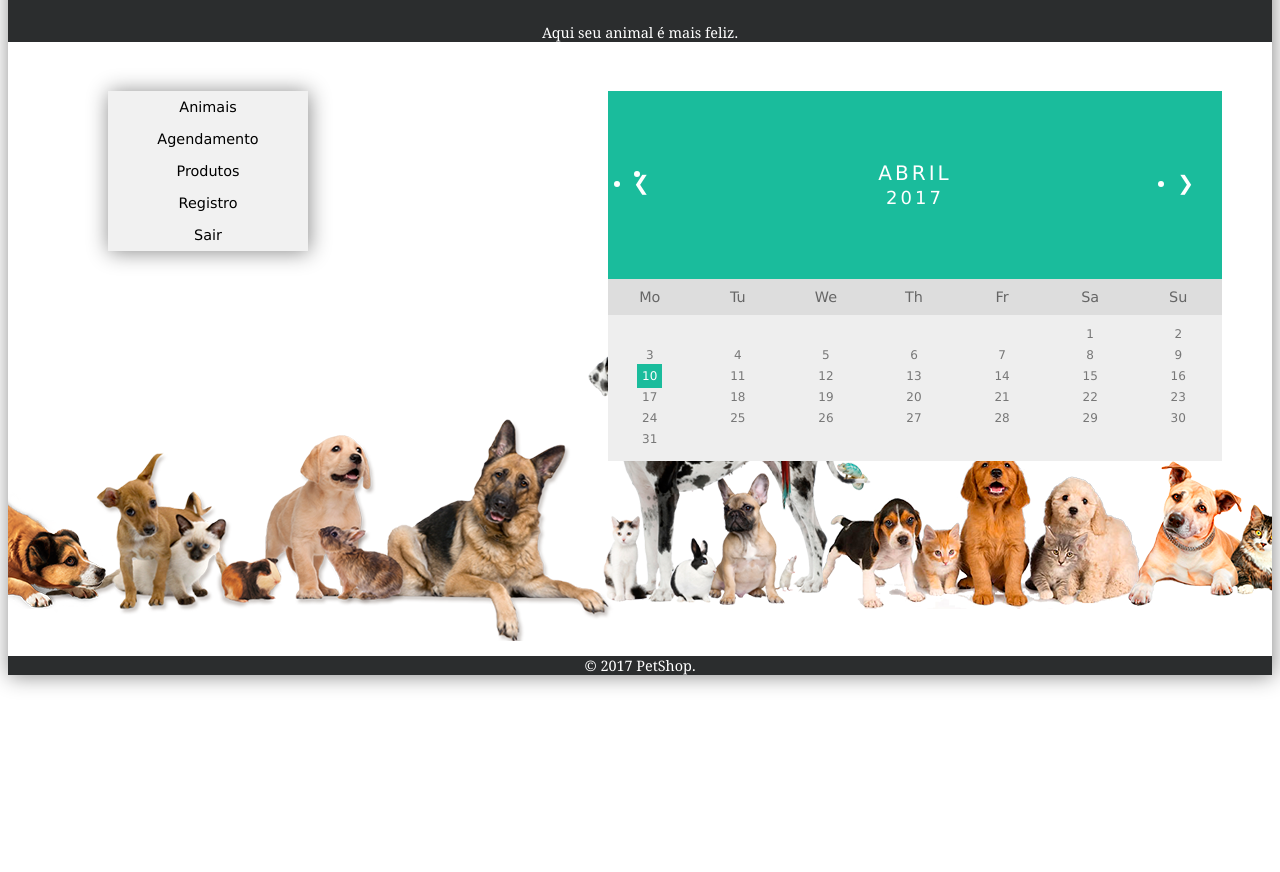
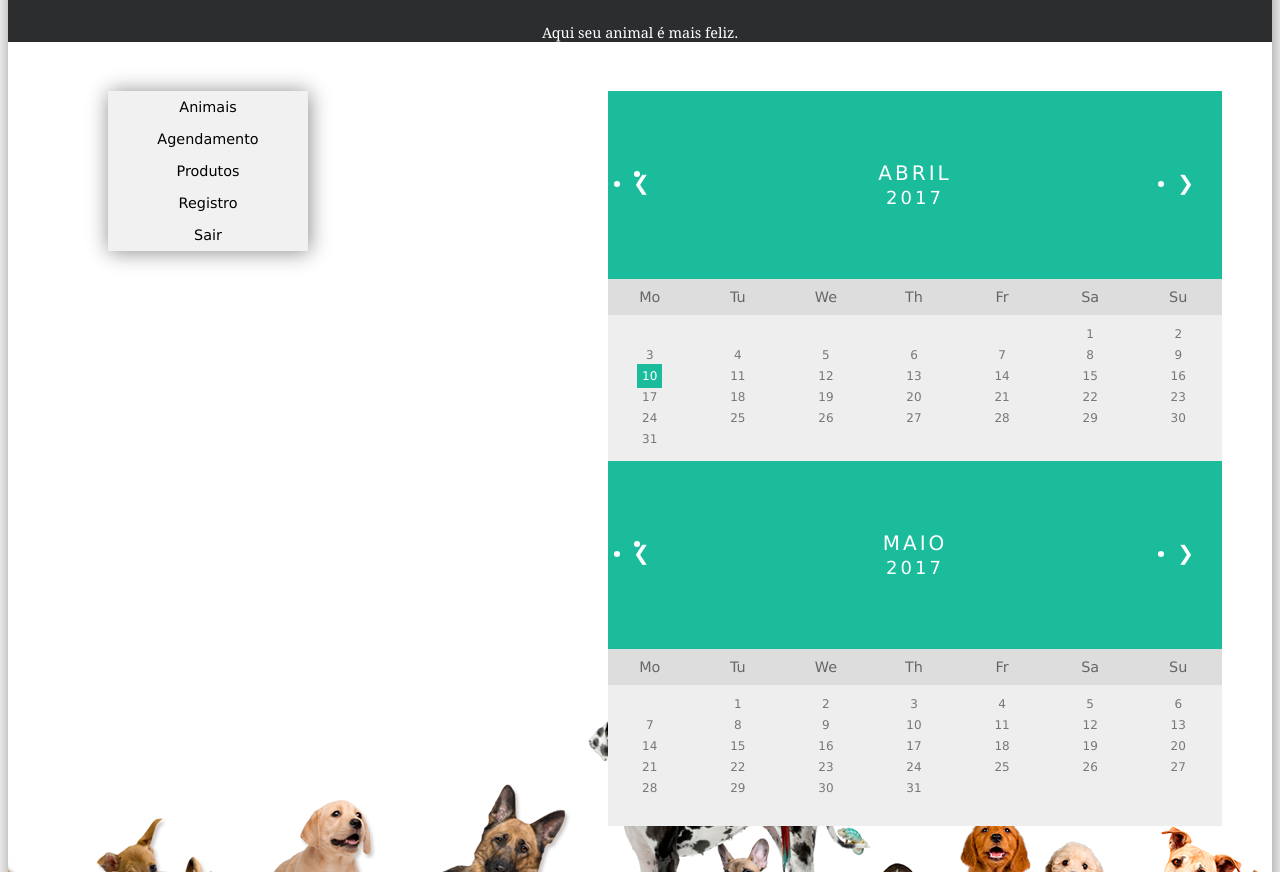
Before and after one commit to grobira/PetShopWeb, a plain HTML site: page PetShop/agendamento.html in a window 1280 px wide. Shown: the part 80-952 px from the top of the page. Before the commit the page ends 800 px from the top, so only its background shows below. Drawn offline with Linux system fonts and the light colour scheme; a web font is replaced by a local one.

Commit message:
nao consigo fazer o calendario ficar lado a lado

```diff
--- a/PetShop/agendamento.html
+++ b/PetShop/agendamento.html
@@ -26,6 +26,7 @@
 				</ul>
 				</div>
 				<div class="item">
+				<div class="calendar1">
 					<div class="month">
 					  <ul>
 					    <li class="prev">&#10094;</li>
@@ -92,6 +93,70 @@
 						<li></li>
 					</ul>
 				</div>
+				<div class="calendar2">
+					<div class="month">
+					  <ul>
+					    <li class="prev">&#10094;</li>
+					    <li class="next">&#10095;</li>
+					    <li style="text-align:center">
+					      Maio<br>
+					      <span style="font-size:18px">2017</span>
+					    </li>
+					  </ul>
+					</div>
+
+					<ul class="weekdays">
+					  <li>Mo</li>
+					  <li>Tu</li>
+					  <li>We</li>
+					  <li>Th</li>
+					  <li>Fr</li>
+					  <li>Sa</li>
+					  <li>Su</li>
+					</ul>
+
+					<ul class="days">
+						<li></li>
+						<li>1</li>
+						<li>2</li>
+						<li>3</li>
+						<li>4</li>
+						<li>5</li>
+						<li>6</li>
+						<li>7</li>
+						<li>8</li>
+						<li>9</li>
+						<li>10</li>
+						<li>11</li>
+						<li>12</li>
+						<li>13</li>
+						<li>14</li>
+						<li>15</li>
+						<li>16</li>
+						<li>17</li>
+						<li>18</li>
+						<li>19</li>
+						<li>20</li>
+						<li>21</li>
+						<li>22</li>
+						<li>23</li>
+						<li>24</li>
+						<li>25</li>
+						<li>26</li>
+						<li>27</li>
+						<li>28</li>
+						<li>29</li>
+						<li>30</li>
+						<li>31</li>
+						<li></li>
+						<li></li>
+						<li></li>
+						<li></li>
+						<li></li>
+						<li></li>
+					</ul>
+					</div>
+				</div>
 			</section>
 			<footer>
 				<p>&copy; 2017 PetShop.</p>
--- a/PetShop/styles.css
+++ b/PetShop/styles.css
@@ -157,6 +157,8 @@ a {
 	background-color: white;
 }
 
+
+
 .month {
 	margin-left: 250px;
     padding: 70px 25px;
```
Lines whose indentation alone changed are shown as unchanged.
